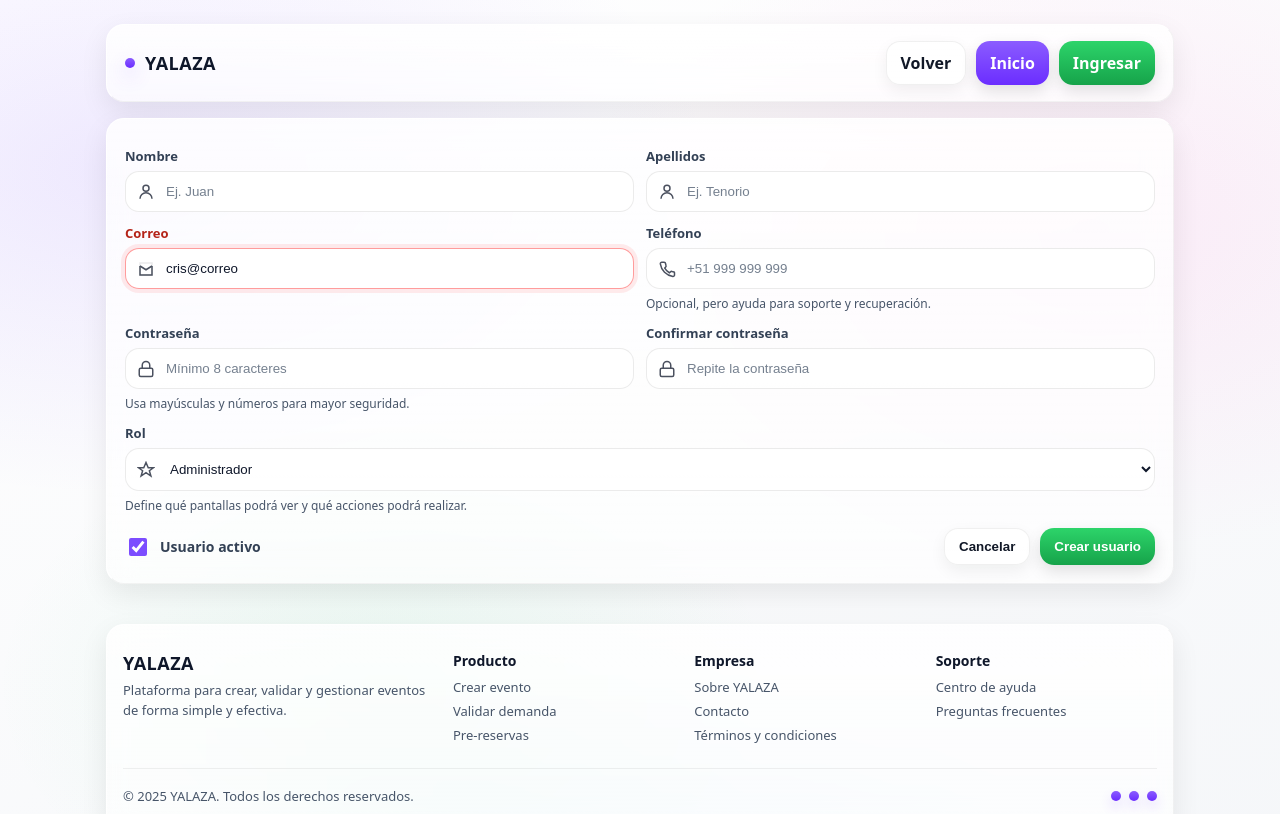
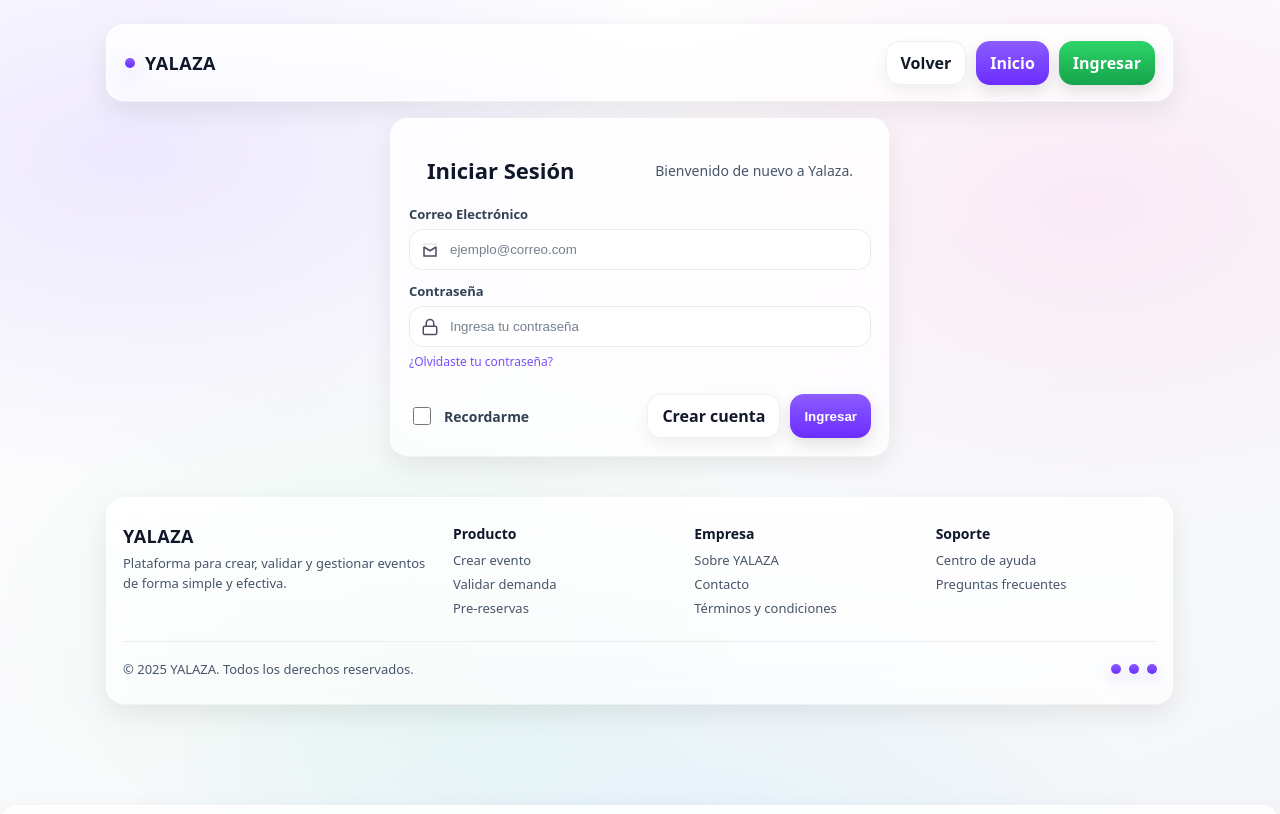
Before and after one commit to josedevelopr/yalaza-app, a React (Vite) app: page /login in a window 1280 px wide. Shown: the top 814 px of the page. Built offline with nearby package versions, Linux system fonts and the light colour scheme.

Commit message:
add login view

```diff
--- a/src/App.jsx
+++ b/src/App.jsx
@@ -2,6 +2,7 @@ import { BrowserRouter as Router, Routes, Route } from 'react-router-dom';
 import Home from './pages/Home';
 import Login from './pages/Login';
 import Footer from './components/Footer';
+import CreateAccount from './pages/CreateAccount';
 
 
 function App() {
@@ -11,6 +12,7 @@ function App() {
         {/* Esto hace que Home sea la página inicial */}
         <Route path="/" element={<Home />} />
         <Route path="/login" element={<Login />} />
+        <Route path="/register" element={<CreateAccount />} />
       </Routes>
       <Footer />
     </Router>
--- /dev/null
+++ b/src/pages/CreateAccount.jsx
@@ -0,0 +1,118 @@
+import React from 'react';
+import { Link } from 'react-router-dom';
+import '../assets/styles/login.css';
+import MainLayout from '../layouts/MainLayout';
+
+
+const CreateAccount = () => {
+  return (
+    <MainLayout>
+      <div class="content">
+        <div class="glass form-card">
+          <form>
+            <div class="form-grid">
+
+              <div class="field">
+                <label for="nombre">Nombre</label>
+                <div class="control">
+                  <svg class="icon" viewBox="0 0 24 24" fill="none" stroke="currentColor" stroke-width="2">
+                    <path d="M20 21a8 8 0 0 0-16 0"></path>
+                    <circle cx="12" cy="7" r="4"></circle>
+                  </svg>
+                  <input id="nombre" class="input" type="text" placeholder="Ej. Juan" />
+                </div>
+              </div>
+
+              <div class="field">
+                <label for="apellidos">Apellidos</label>
+                <div class="control">
+                  <svg class="icon" viewBox="0 0 24 24" fill="none" stroke="currentColor" stroke-width="2">
+                    <path d="M20 21a8 8 0 0 0-16 0"></path>
+                    <circle cx="12" cy="7" r="4"></circle>
+                  </svg>
+                  <input id="apellidos" class="input" type="text" placeholder="Ej. Tenorio" />
+                </div>
+              </div>
+
+              <div class="field error">
+                <label for="email">Correo</label>
+                <div class="control">
+                  <svg class="icon" viewBox="0 0 24 24" fill="none" stroke="currentColor" stroke-width="2">
+                    <path d="M4 4h16v16H4z" opacity=".12"></path>
+                    <path d="M4 8l8 5 8-5"></path>
+                    <path d="M4 8v12h16V8"></path>
+                  </svg>
+                  <input id="email" class="input" type="email" placeholder="ejemplo@correo.com" value="cris@correo" />
+                </div>
+              </div>
+
+              <div class="field">
+                <label for="telefono">Teléfono</label>
+                <div class="control">
+                  <svg class="icon" viewBox="0 0 24 24" fill="none" stroke="currentColor" stroke-width="2">
+                    <path d="M22 16.92v3a2 2 0 0 1-2.18 2A19.8 19.8 0 0 1 3.09 5.18 2 2 0 0 1 5.11 3h3a2 2 0 0 1 2 1.72c.12.86.3 1.7.57 2.5a2 2 0 0 1-.45 2.11L9 10.91a16 16 0 0 0 6.09 6.09l1.58-1.23a2 2 0 0 1 2.11-.45c.8.27 1.64.45 2.5.57A2 2 0 0 1 22 16.92z"></path>
+                  </svg>
+                  <input id="telefono" class="input" type="tel" placeholder="+51 999 999 999" />
+                </div>
+                <div class="hint">Opcional, pero ayuda para soporte y recuperación.</div>
+              </div>
+
+              <div class="field">
+                <label for="pass">Contraseña</label>
+                <div class="control">
+                  <svg class="icon" viewBox="0 0 24 24" fill="none" stroke="currentColor" stroke-width="2">
+                    <rect x="3" y="11" width="18" height="11" rx="2"></rect>
+                    <path d="M7 11V7a5 5 0 0 1 10 0v4"></path>
+                  </svg>
+                  <input id="pass" class="input" type="password" placeholder="Mínimo 8 caracteres" />
+                </div>
+                <div class="hint">Usa mayúsculas y números para mayor seguridad.</div>
+              </div>
+
+              <div class="field">
+                <label for="pass2">Confirmar contraseña</label>
+                <div class="control">
+                  <svg class="icon" viewBox="0 0 24 24" fill="none" stroke="currentColor" stroke-width="2">
+                    <rect x="3" y="11" width="18" height="11" rx="2"></rect>
+                    <path d="M7 11V7a5 5 0 0 1 10 0v4"></path>
+                  </svg>
+                  <input id="pass2" class="input" type="password" placeholder="Repite la contraseña" />
+                </div>
+              </div>
+
+              <div class="field full">
+                <label for="rol">Rol</label>
+                <div class="control">
+                  <svg class="icon" viewBox="0 0 24 24" fill="none" stroke="currentColor" stroke-width="2">
+                    <path d="M12 2l3 7h7l-5.5 4 2 7-6.5-4.5L5.5 20l2-7L2 9h7z"></path>
+                  </svg>
+                  <select id="rol" class="select">
+                    <option value="ADMIN">Administrador</option>
+                    <option value="ORGANIZADOR">Organizador</option>
+                    <option value="SOPORTE">Soporte</option>
+                  </select>
+                </div>
+                <div class="hint">Define qué pantallas podrá ver y qué acciones podrá realizar.</div>
+              </div>
+
+            </div>
+
+            <div class="row">
+              <label class="checkbox">
+                <input type="checkbox" checked />
+                Usuario activo
+              </label>
+
+              <div class="actions">
+                <button type="button" class="btn ghost">Cancelar</button>
+                <button type="submit" class="btn success">Crear usuario</button>
+              </div>
+            </div>
+          </form>
+        </div>
+      </div>
+    </MainLayout>
+  );
+};
+
+export default CreateAccount;
--- a/src/pages/Login.jsx
+++ b/src/pages/Login.jsx
@@ -3,109 +3,58 @@ import { Link } from 'react-router-dom';
 import '../assets/styles/login.css';
 import MainLayout from '../layouts/MainLayout';
 
-
 const Login = () => {
   return (
     <MainLayout>
-      <div class="content">
-        <div class="glass form-card">
-          <form>
-            <div class="form-grid">
+      <div className="content">
+        <div className="glass form-card" style={{ maxWidth: '500px', margin: '0 auto' }}>
+          <div className="page-head" style={{ marginTop: 0, paddingBottom: '10px' }}>
+            <h1 className="page-title">Iniciar Sesión</h1>
+            <p className="page-subtitle">Bienvenido de nuevo a Yalaza.</p>
+          </div>
 
-              <div class="field">
-                <label for="nombre">Nombre</label>
-                <div class="control">
-                  <svg class="icon" viewBox="0 0 24 24" fill="none" stroke="currentColor" stroke-width="2">
-                    <path d="M20 21a8 8 0 0 0-16 0"></path>
-                    <circle cx="12" cy="7" r="4"></circle>
-                  </svg>
-                  <input id="nombre" class="input" type="text" placeholder="Ej. Juan" />
-                </div>
-              </div>
+          <form onSubmit={(e) => e.preventDefault()}>
+            <div className="form-grid" style={{ gridTemplateColumns: '1fr' }}>
 
-              <div class="field">
-                <label for="apellidos">Apellidos</label>
-                <div class="control">
-                  <svg class="icon" viewBox="0 0 24 24" fill="none" stroke="currentColor" stroke-width="2">
-                    <path d="M20 21a8 8 0 0 0-16 0"></path>
-                    <circle cx="12" cy="7" r="4"></circle>
-                  </svg>
-                  <input id="apellidos" class="input" type="text" placeholder="Ej. Tenorio" />
-                </div>
-              </div>
-
-              <div class="field error">
-                <label for="email">Correo</label>
-                <div class="control">
-                  <svg class="icon" viewBox="0 0 24 24" fill="none" stroke="currentColor" stroke-width="2">
+              <div className="field">
+                <label htmlFor="email">Correo Electrónico</label>
+                <div className="control">
+                  <svg className="icon" viewBox="0 0 24 24" fill="none" stroke="currentColor" strokeWidth="2">
                     <path d="M4 4h16v16H4z" opacity=".12"></path>
                     <path d="M4 8l8 5 8-5"></path>
                     <path d="M4 8v12h16V8"></path>
                   </svg>
-                  <input id="email" class="input" type="email" placeholder="ejemplo@correo.com" value="cris@correo" />
+                  <input id="email" className="input" type="email" placeholder="ejemplo@correo.com" required />
                 </div>
               </div>
 
-              <div class="field">
-                <label for="telefono">Teléfono</label>
-                <div class="control">
-                  <svg class="icon" viewBox="0 0 24 24" fill="none" stroke="currentColor" stroke-width="2">
-                    <path d="M22 16.92v3a2 2 0 0 1-2.18 2A19.8 19.8 0 0 1 3.09 5.18 2 2 0 0 1 5.11 3h3a2 2 0 0 1 2 1.72c.12.86.3 1.7.57 2.5a2 2 0 0 1-.45 2.11L9 10.91a16 16 0 0 0 6.09 6.09l1.58-1.23a2 2 0 0 1 2.11-.45c.8.27 1.64.45 2.5.57A2 2 0 0 1 22 16.92z"></path>
-                  </svg>
-                  <input id="telefono" class="input" type="tel" placeholder="+51 999 999 999" />
-                </div>
-                <div class="hint">Opcional, pero ayuda para soporte y recuperación.</div>
-              </div>
-
-              <div class="field">
-                <label for="pass">Contraseña</label>
-                <div class="control">
-                  <svg class="icon" viewBox="0 0 24 24" fill="none" stroke="currentColor" stroke-width="2">
+              <div className="field">
+                <label htmlFor="pass">Contraseña</label>
+                <div className="control">
+                  <svg className="icon" viewBox="0 0 24 24" fill="none" stroke="currentColor" strokeWidth="2">
                     <rect x="3" y="11" width="18" height="11" rx="2"></rect>
                     <path d="M7 11V7a5 5 0 0 1 10 0v4"></path>
                   </svg>
-                  <input id="pass" class="input" type="password" placeholder="Mínimo 8 caracteres" />
+                  <input id="pass" className="input" type="password" placeholder="Ingresa tu contraseña" required />
                 </div>
-                <div class="hint">Usa mayúsculas y números para mayor seguridad.</div>
-              </div>
-
-              <div class="field">
-                <label for="pass2">Confirmar contraseña</label>
-                <div class="control">
-                  <svg class="icon" viewBox="0 0 24 24" fill="none" stroke="currentColor" stroke-width="2">
-                    <rect x="3" y="11" width="18" height="11" rx="2"></rect>
-                    <path d="M7 11V7a5 5 0 0 1 10 0v4"></path>
-                  </svg>
-                  <input id="pass2" class="input" type="password" placeholder="Repite la contraseña" />
+                <div className="hint">
+                  <Link to="/recovery" style={{ color: 'var(--primary)', textDecoration: 'none' }}>
+                    ¿Olvidaste tu contraseña?
+                  </Link>
                 </div>
-              </div>
-
-              <div class="field full">
-                <label for="rol">Rol</label>
-                <div class="control">
-                  <svg class="icon" viewBox="0 0 24 24" fill="none" stroke="currentColor" stroke-width="2">
-                    <path d="M12 2l3 7h7l-5.5 4 2 7-6.5-4.5L5.5 20l2-7L2 9h7z"></path>
-                  </svg>
-                  <select id="rol" class="select">
-                    <option value="ADMIN">Administrador</option>
-                    <option value="ORGANIZADOR">Organizador</option>
-                    <option value="SOPORTE">Soporte</option>
-                  </select>
-                </div>
-                <div class="hint">Define qué pantallas podrá ver y qué acciones podrá realizar.</div>
               </div>
 
             </div>
 
-            <div class="row">
-              <label class="checkbox">
-                <input type="checkbox" checked />
-                Usuario activo
+            <div className="row" style={{ marginTop: '24px' }}>
+              <label className="checkbox">
+                <input type="checkbox" />
+                Recordarme
               </label>
 
-              <div class="actions">
-                <button type="button" class="btn ghost">Cancelar</button>
-                <button type="submit" class="btn success">Crear usuario</button>
+              <div className="actions">
+                <Link to="/register" className="btn ghost">Crear cuenta</Link>
+                <button type="submit" className="btn primary">Ingresar</button>
               </div>
             </div>
           </form>
```
